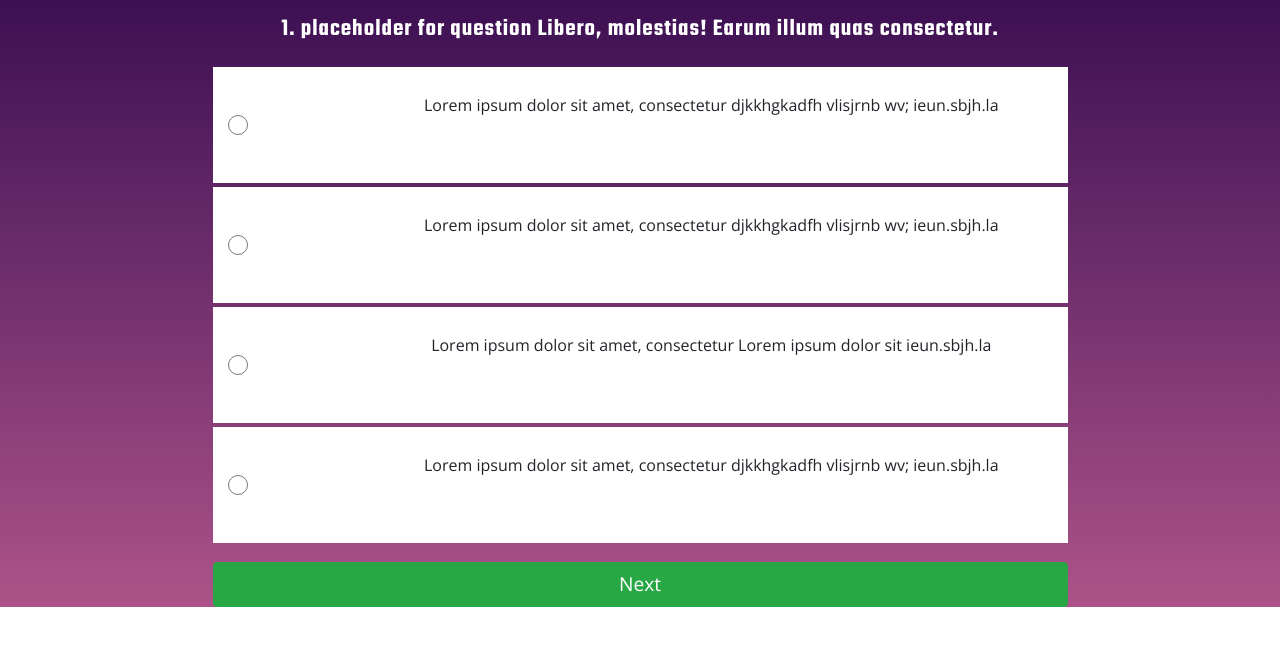
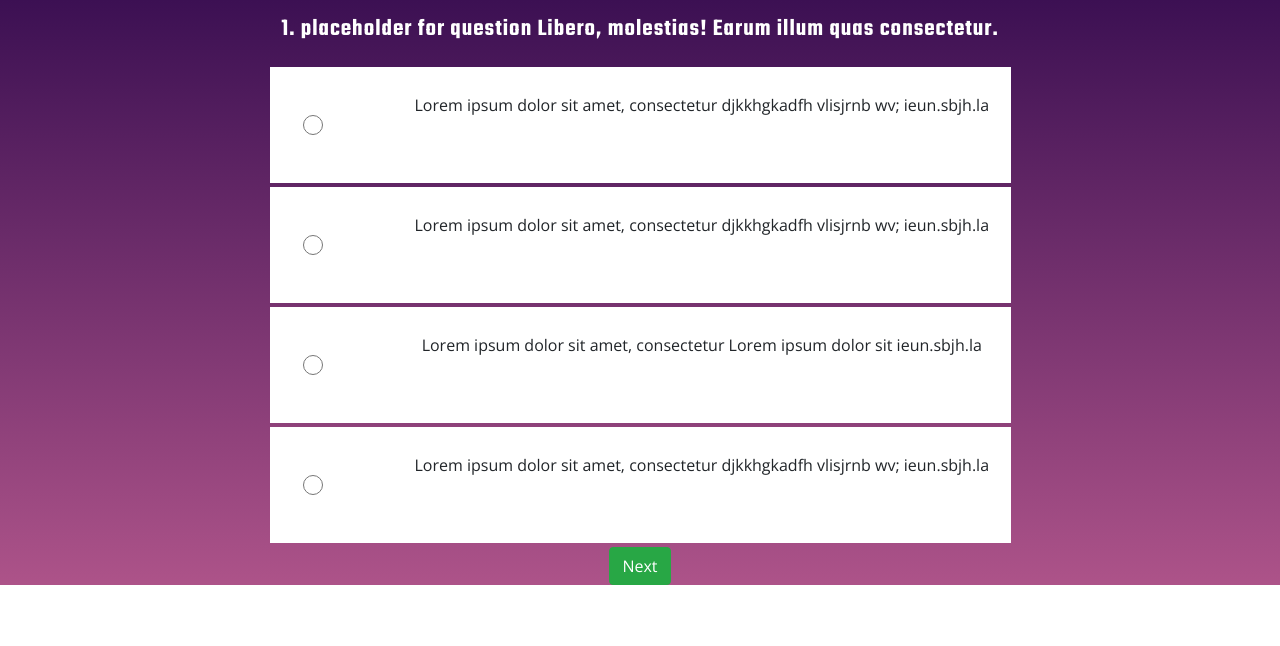
Before and after one commit to fullstackjs-bhm/FEB18, a PHP site: page /testPage.html in a window 1280 px wide. Shown: the part 51-697 px from the top of the page. Run offline with PHP 8.4, Linux system fonts and the light colour scheme; some libraries are stand-ins or nearby versions.

Commit message:
quick btn fix

```diff
--- a/css/style.css
+++ b/css/style.css
@@ -910,23 +910,26 @@ h4#tQuestion{
 	line-height: 1em;
 }
 
-.btn{
+#nextBTN{
 	width: 75%;
 	height: 45px;
 	margin-top: 15px;
+	margin-bottom: 15px;
 	margin-left: ;
 	font-size: 1.2em;
 }
 
 #radBtn{
+	margin-left: 20%;
 	width: 20px;
 	height: 20px;
+	z-index: 1;
 }
 
 
 #ansBox{
 	margin: 0 auto;
-	width: 75%;
+	width: 65%;
 	height: 120px;
 
 
```
